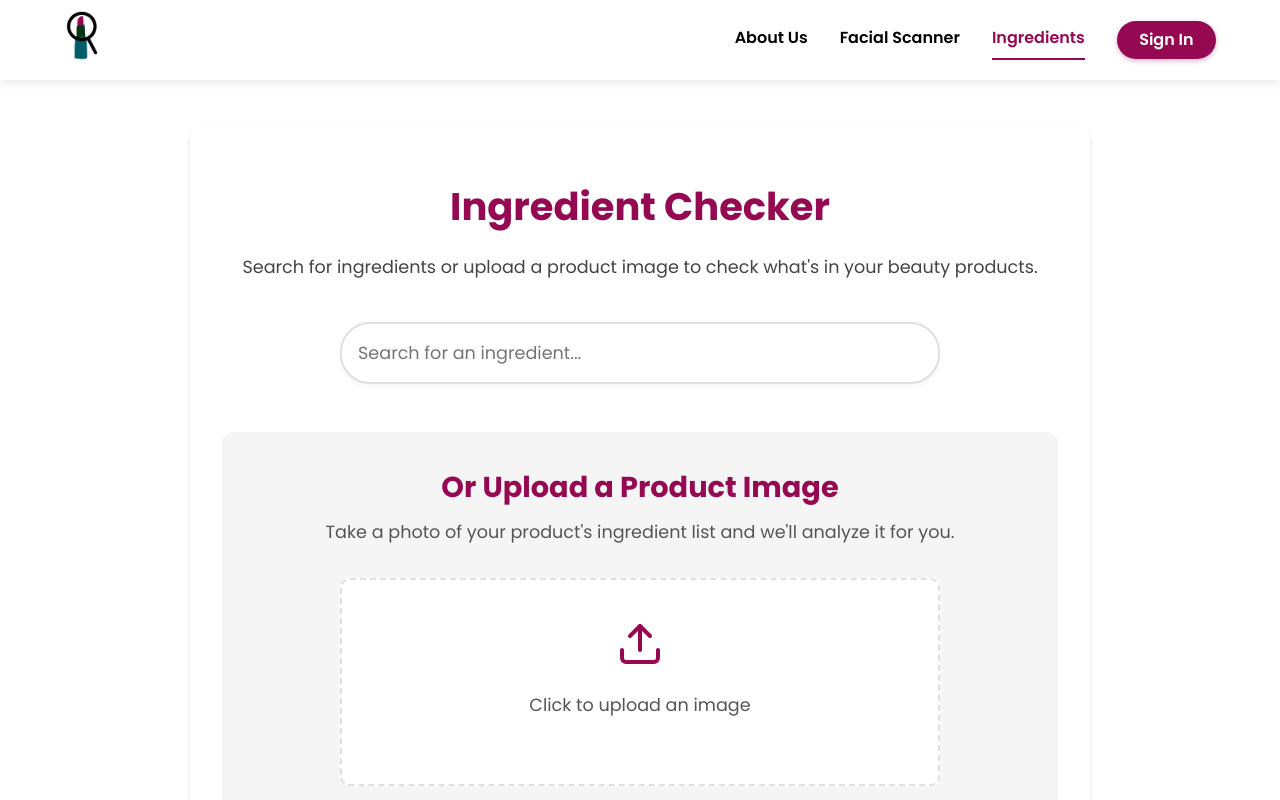
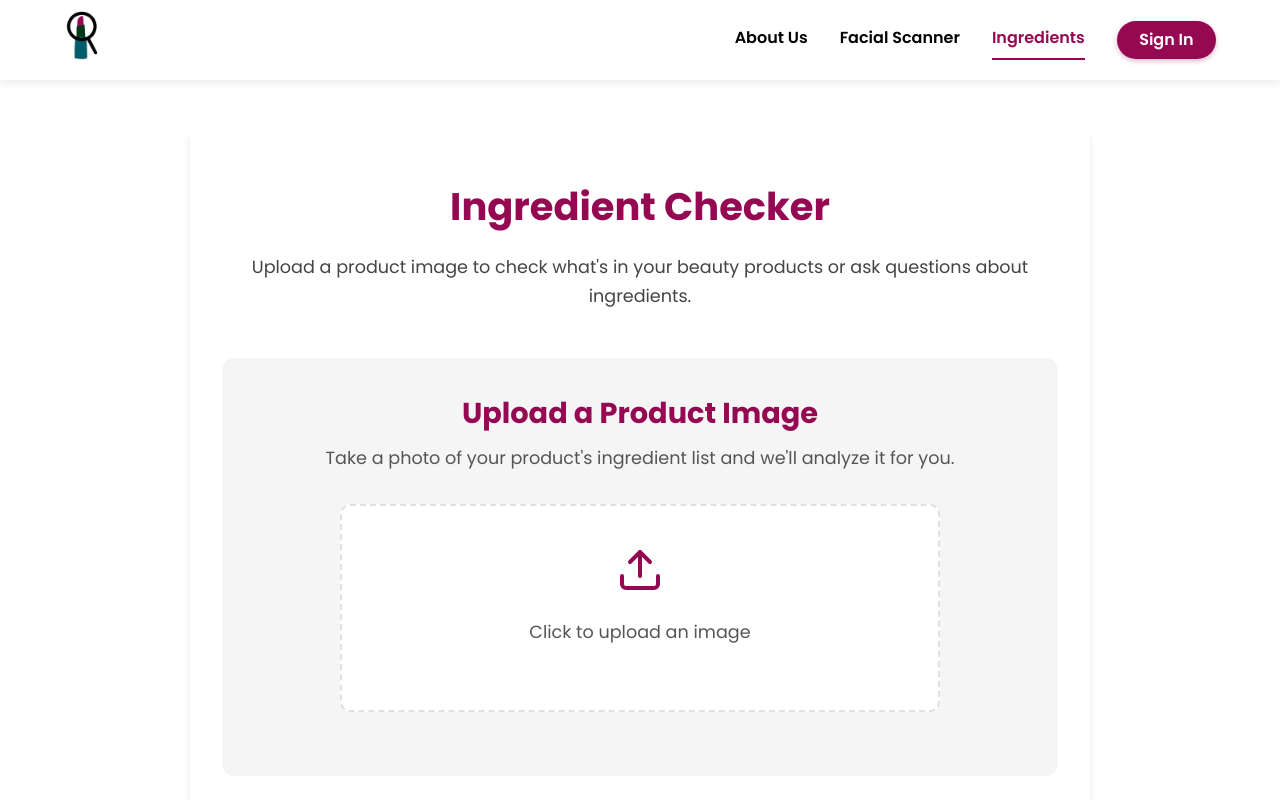
Before and after one commit to um-e-kalsoum/beautyhackxs, a React (Create React App) app: page /ingredients in a window 1280 px wide. Shown: the top 800 px of the page. Built offline with nearby package versions, Linux system fonts and the light colour scheme.

Commit message:
remove search engine

```diff
--- a/src/components/Ingredients.js
+++ b/src/components/Ingredients.js
@@ -1,7 +1,6 @@
 import { useState } from 'react';
 
 export default function Ingredients() {
-  const [searchTerm, setSearchTerm] = useState('');
   const [selectedImage, setSelectedImage] = useState(null);
   const [imagePreview, setImagePreview] = useState(null);
   const [isAnalyzing, setIsAnalyzing] = useState(false);
@@ -68,20 +67,10 @@ export default function Ingredients() {
   return (
     <section className="ingredients-container">
       <h1>Ingredient Checker</h1>
-      <p>Search for ingredients or upload a product image to check what's in your beauty products.</p>
-
-      <div className="search-container">
-        <input
-          type="text"
-          className="search-box"
-          placeholder="Search for an ingredient..."
-          value={searchTerm}
-          onChange={(e) => setSearchTerm(e.target.value)}
-        />
-      </div>
+      <p>Upload a product image to check what's in your beauty products or ask questions about ingredients.</p>
 
       <div className="upload-section">
-        <h2>Or Upload a Product Image</h2>
+        <h2>Upload a Product Image</h2>
         <p>Take a photo of your product's ingredient list and we'll analyze it for you.</p>
 
         <div className="upload-container">
```
